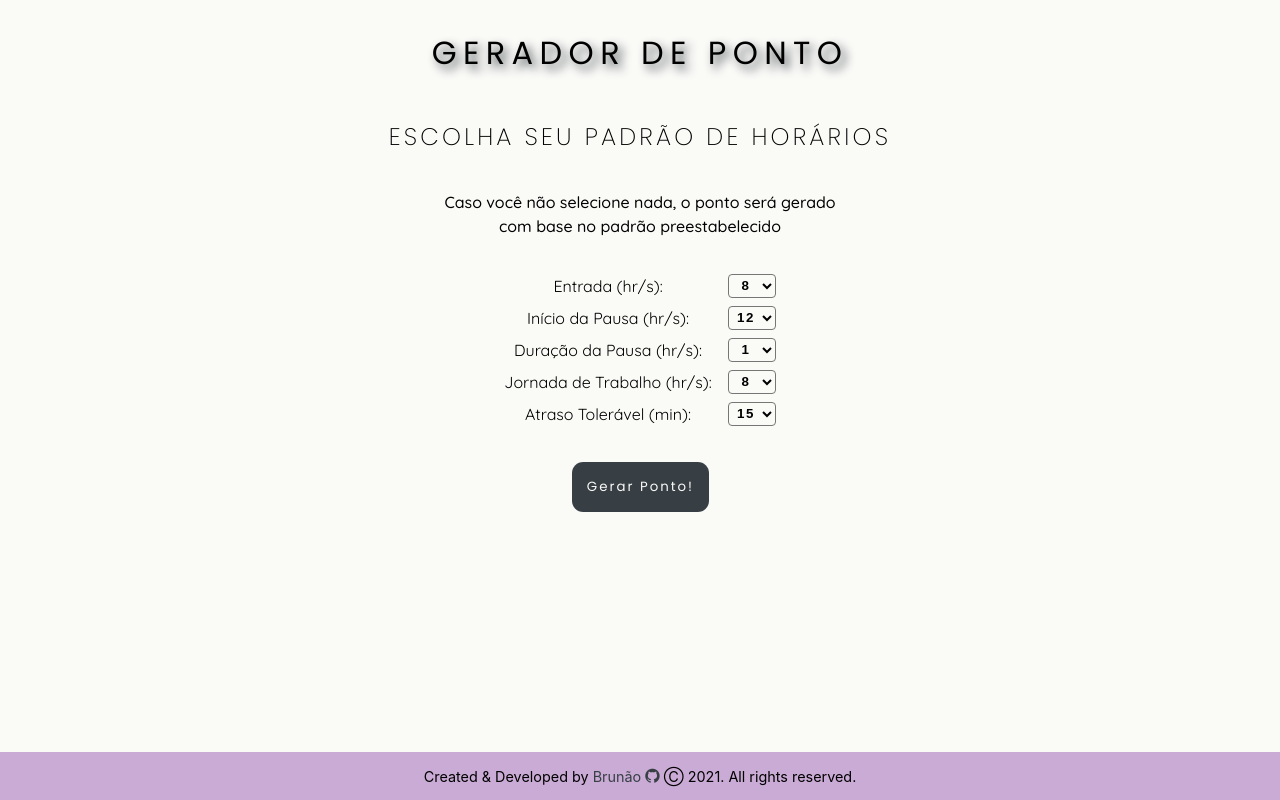
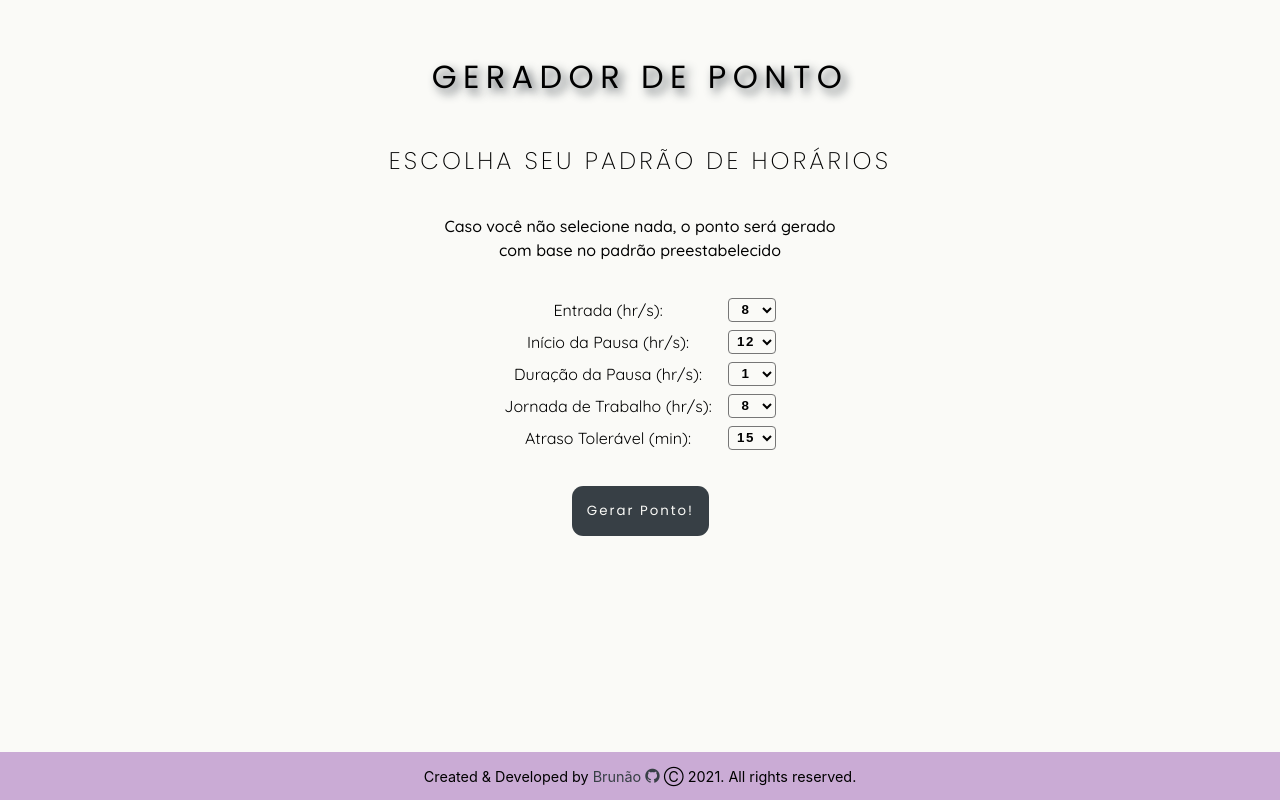
Before and after one commit to btex88/timesheet-generator, a React (Create React App) app: page / in a window 1280 px wide. Built offline with nearby package versions, Linux system fonts and the light colour scheme.

Commit message:
Fix - App/Footer → Margin on main - Psition on footer

```diff
--- a/src/App.js
+++ b/src/App.js
@@ -64,9 +64,10 @@ class App extends React.Component {
           visibility={ this.state.hide }
           label={ this.state.reset }
         />
+
+        <Footer />
       </div>
 
-      <Footer />
     </>
     )
   }
--- a/src/App.module.css
+++ b/src/App.module.css
@@ -3,11 +3,11 @@
 }
 
 .main {
-  padding: 0.5rem 2rem;
+  vertical-align: middle;
+  margin: 2rem 1rem 3.5rem;
   min-width: 18rem;
   max-width: 100%;
   height: 100%;
-  margin-bottom: 3rem;
   display: flex;
   flex-direction: column;
   flex-wrap: nowrap;
--- a/src/components/Input/index.jsx
+++ b/src/components/Input/index.jsx
@@ -55,7 +55,9 @@ class Input extends React.Component {
                 key={`${this.state.label}-${data}`}
                 value={this.state.label === 'workday' ? data + 5 : data}
                 label={this.state.label === 'workday' ? data += 5 : data}
-              />))}
+              >
+              { this.state.label === 'workday' ? data + 5 : data }
+              </option>))}
           </select>
         </div> }
       </>
```
